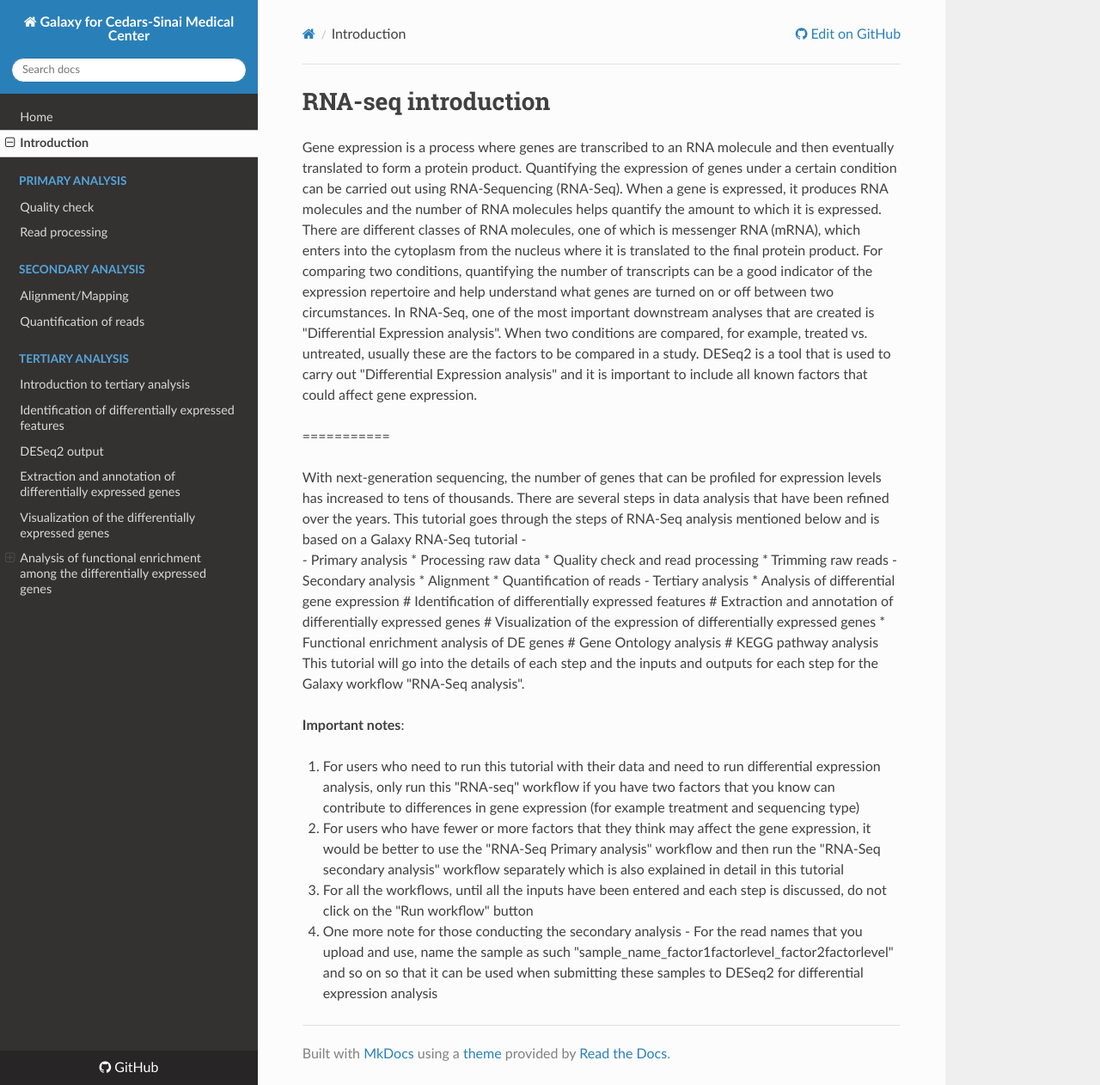
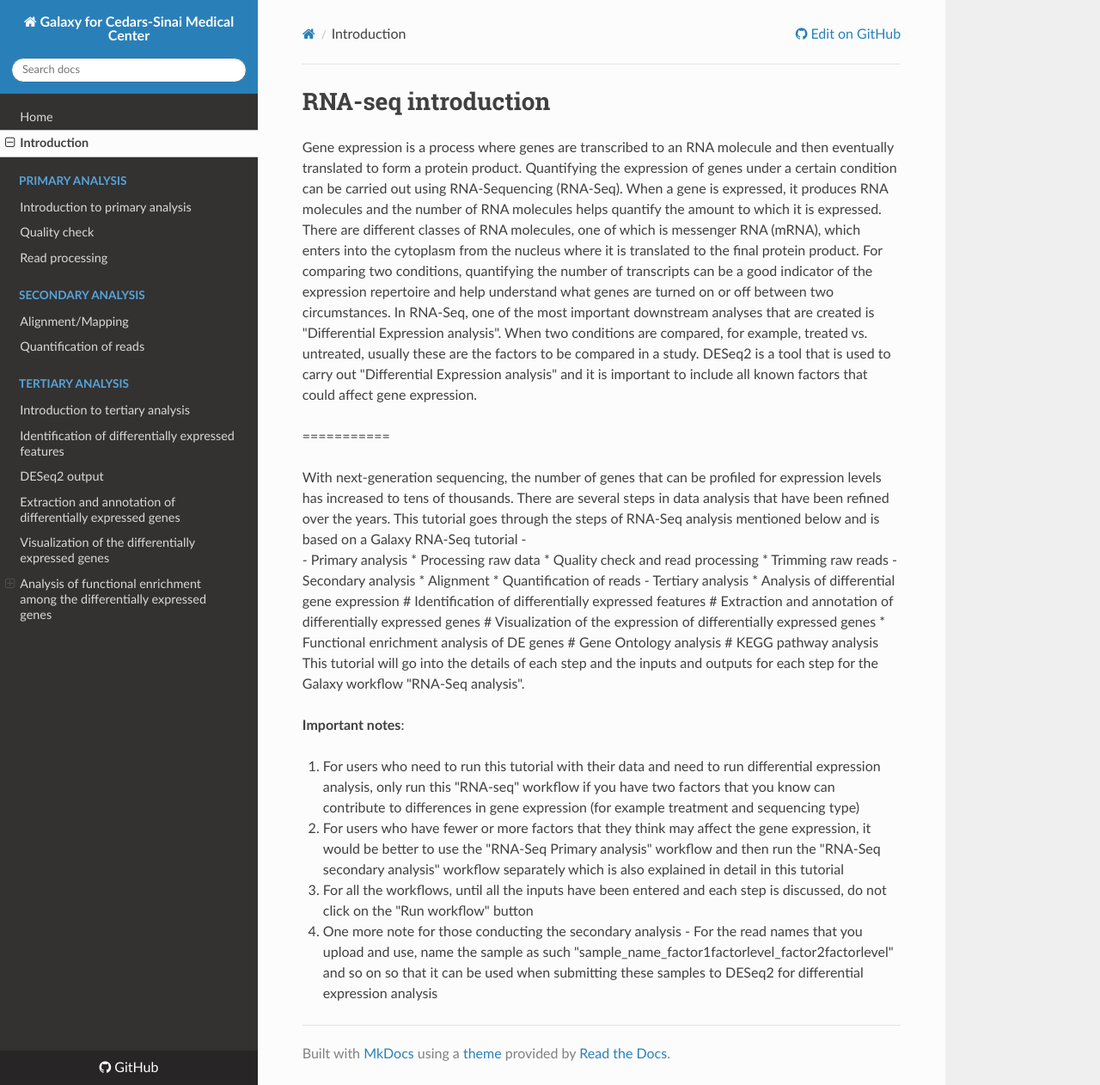
Before and after one commit to CedarsDSN/Galaxy_tutorial, an MkDocs documentation site: the page built from docs/RNA-seq introduction.md, in a window 1280 px wide and 1262 px high. Shown: the whole window at 86% size. Built offline with MkDocs 1.6.1, drawn with Linux system fonts in a browser that asks for light colours; nearby versions of some CDN libraries.

Commit message:
Update mkdocs.yml

```diff
--- a/mkdocs.yml
+++ b/mkdocs.yml
@@ -3,6 +3,7 @@ nav:
   - Home: index.md
   - Introduction: RNA-seq introduction.md
   - Primary analysis:
+    - Introduction to primary analysis: Primary analysis inroduction.md
     - Quality check: Quality check.md
     - Read processing: Trimming raw reads.md
   - Secondary analysis:
```
